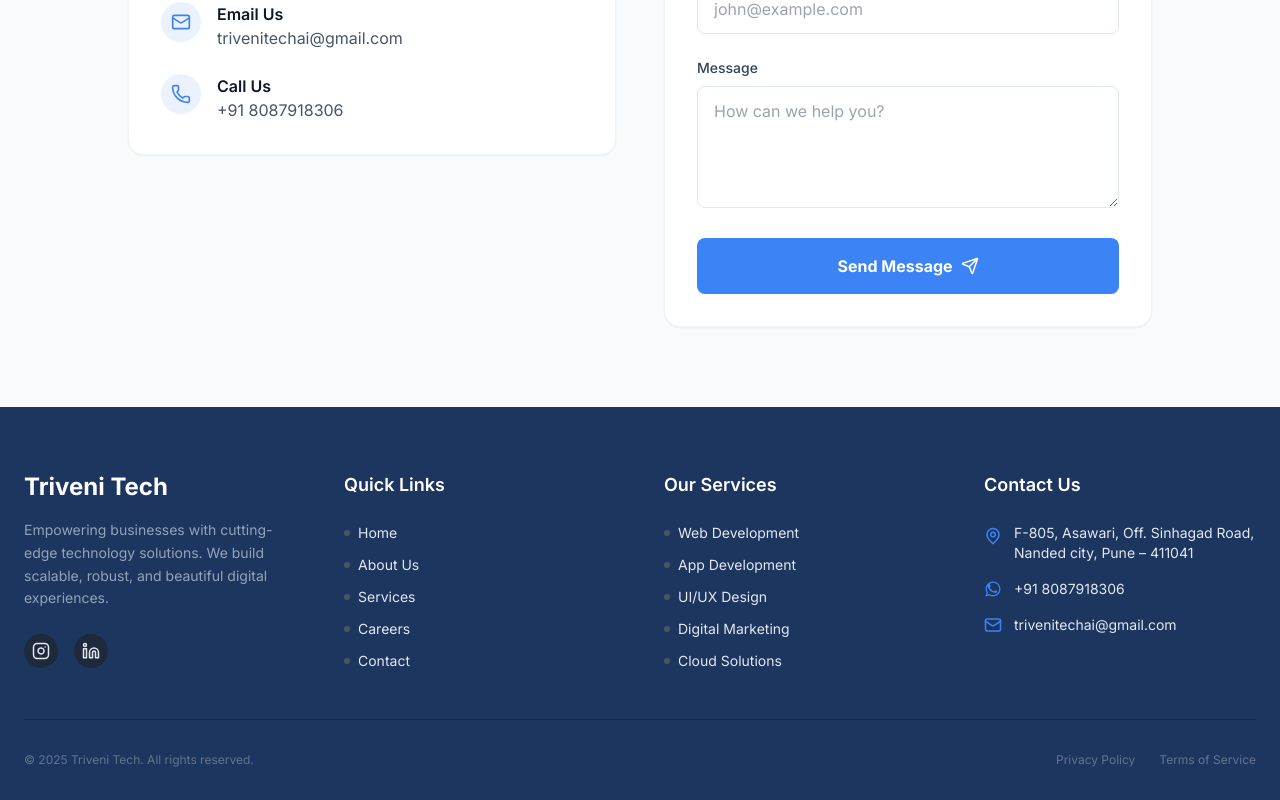
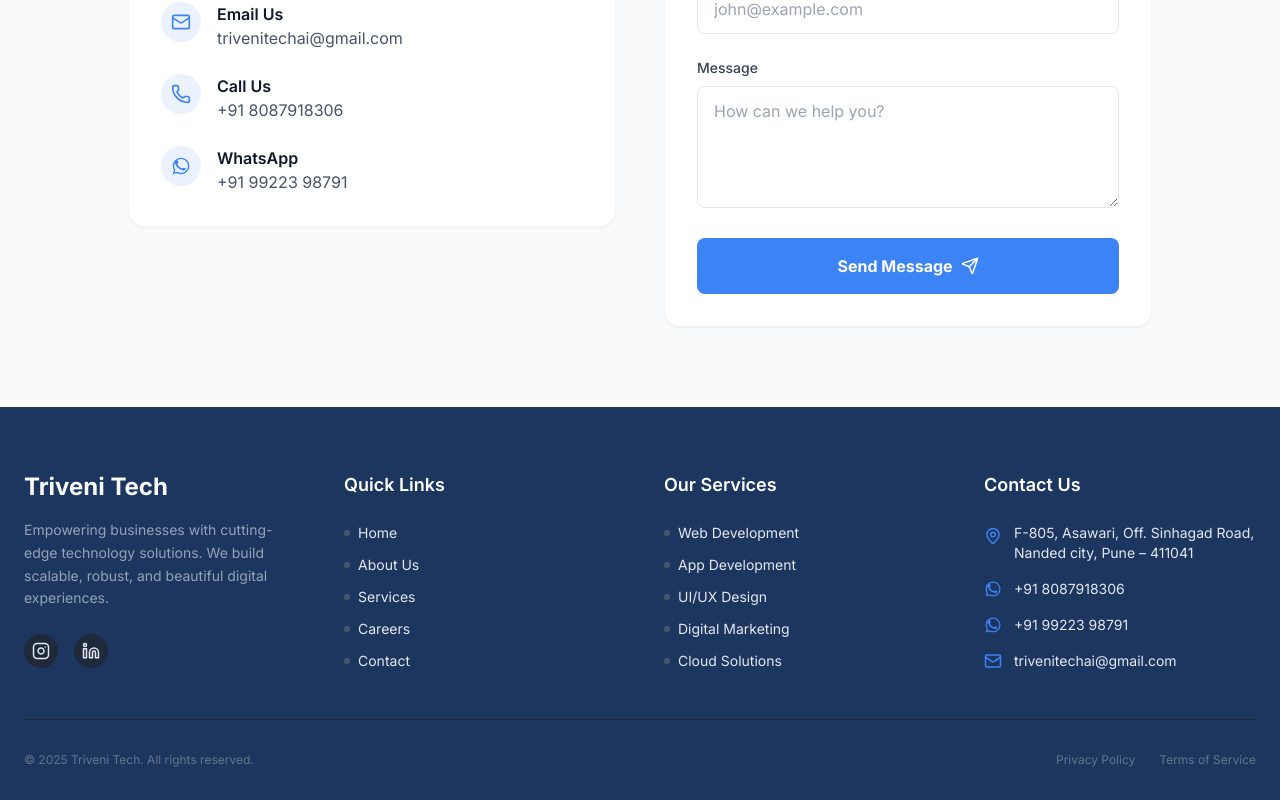
Before and after one commit to AryanJadile/Triveni-Tech, a Next.js app: page /contact in a window 1280 px wide. Shown: the part 479-1279 px from the top of the page. Built offline with nearby package versions, Linux system fonts and the light colour scheme.

Commit message:
added alternate contact info

```diff
--- a/src/app/contact/page.tsx
+++ b/src/app/contact/page.tsx
@@ -61,7 +61,14 @@ export default function ContactPage() {
                                     </div>
                                     <div>
                                         <h4 className="font-semibold text-slate-900">Our Location</h4>
-                                        <p className="text-slate-600">F-805, Asawari, Off. Sinhagad Road, Nanded city, Pune – 411041</p>
+                                        <a
+                                            href="https://maps.app.goo.gl/URP5ZvE8kDBjxwNC8"
+                                            target="_blank"
+                                            rel="noopener noreferrer"
+                                            className="text-slate-600 hover:text-primary transition-colors"
+                                        >
+                                            F-805, Asawari, Off. Sinhagad Road, Nanded city, Pune – 411041
+                                        </a>
                                     </div>
                                 </div>
 
@@ -82,6 +89,23 @@ export default function ContactPage() {
                                     <div>
                                         <h4 className="font-semibold text-slate-900">Call Us</h4>
                                         <p className="text-slate-600">+91 8087918306</p>
+                                    </div>
+                                </div>
+
+                                <div className="flex items-start gap-4">
+                                    <div className="w-10 h-10 bg-primary/10 rounded-full flex items-center justify-center text-primary shrink-0">
+                                        <svg
+                                            xmlns="http://www.w3.org/2000/svg"
+                                            viewBox="0 0 24 24"
+                                            fill="currentColor"
+                                            className="w-[20px] h-[20px]"
+                                        >
+                                            <path d="M12.04 2C6.58 2 2.13 6.45 2.13 11.91C2.13 13.66 2.59 15.36 3.45 16.86L2.05 22L7.3 20.62C8.75 21.41 10.38 21.83 12.04 21.83C17.5 21.83 21.95 17.38 21.95 11.92C21.95 9.27 20.92 6.78 19.05 4.91C17.18 3.03 14.69 2 12.04 2ZM12.05 3.67C14.25 3.67 16.31 4.53 17.87 6.09C19.42 7.65 20.28 9.71 20.28 11.92C20.28 16.46 16.58 20.15 12.04 20.15C10.56 20.15 9.11 19.76 7.85 19L7.55 18.83L4.43 19.65L5.26 16.61L5.06 16.29C4.24 14.99 3.81 13.47 3.81 11.91C3.81 7.37 7.5 3.67 12.05 3.67ZM16.53 14.84C16.48 14.76 15.66 14.36 15.26 14.16C14.87 13.96 14.67 13.86 14.53 14.06C14.38 14.26 13.98 14.76 13.83 14.91C13.73 15.06 13.58 15.06 13.18 14.86C12.79 14.66 11.51 14.24 10 12.89C8.83 11.85 8.03 10.56 7.83 10.21C7.63 9.87 7.81 9.68 8 9.49C8.18 9.31 8.4 9.01 8.59 8.81C8.74 8.66 8.79 8.51 8.89 8.31C8.99 8.11 8.94 7.96 8.84 7.76C8.74 7.56 8.14 6.06 7.9 5.46C7.65 4.86 7.4 4.96 7.25 4.96C7.11 4.96 6.91 4.96 6.71 4.96C6.51 4.96 6.16 5.04 5.86 5.36C5.56 5.68 4.72 6.48 4.72 8.11C4.72 9.74 5.91 11.33 6.06 11.53C6.21 11.73 8.36 15.04 11.66 16.46C12.44 16.8 13.06 17 13.54 17.16C14.24 17.38 14.88 17.34 15.39 17.27C15.96 17.18 17.14 16.55 17.39 15.85C17.64 15.15 17.64 14.55 17.59 14.46C17.54 14.35 17.39 14.29 16.99 14.09H16.53Z" />
+                                        </svg>
+                                    </div>
+                                    <div>
+                                        <h4 className="font-semibold text-slate-900">WhatsApp</h4>
+                                        <a href="https://wa.me/+919922398791" target="_blank" rel="noopener noreferrer" className="text-slate-600 hover:text-primary transition-colors">+91 99223 98791</a>
                                     </div>
                                 </div>
                             </div>
--- a/src/components/layout/Footer.tsx
+++ b/src/components/layout/Footer.tsx
@@ -59,7 +59,14 @@ export default function Footer() {
                         <ul className="space-y-4 text-sm">
                             <li className="flex items-start gap-3">
                                 <MapPin className="text-primary mt-1 shrink-0" size={18} />
-                                <span>F-805, Asawari, Off. Sinhagad Road, Nanded city, Pune – 411041</span>
+                                <a
+                                    href="https://maps.app.goo.gl/URP5ZvE8kDBjxwNC8"
+                                    target="_blank"
+                                    rel="noopener noreferrer"
+                                    className="hover:text-primary transition-colors"
+                                >
+                                    F-805, Asawari, Off. Sinhagad Road, Nanded city, Pune – 411041
+                                </a>
                             </li>
                             <li>
                                 <a
@@ -77,6 +84,24 @@ export default function Footer() {
                                         <path d="M12.04 2C6.58 2 2.13 6.45 2.13 11.91C2.13 13.66 2.59 15.36 3.45 16.86L2.05 22L7.3 20.62C8.75 21.41 10.38 21.83 12.04 21.83C17.5 21.83 21.95 17.38 21.95 11.92C21.95 9.27 20.92 6.78 19.05 4.91C17.18 3.03 14.69 2 12.04 2ZM12.05 3.67C14.25 3.67 16.31 4.53 17.87 6.09C19.42 7.65 20.28 9.71 20.28 11.92C20.28 16.46 16.58 20.15 12.04 20.15C10.56 20.15 9.11 19.76 7.85 19L7.55 18.83L4.43 19.65L5.26 16.61L5.06 16.29C4.24 14.99 3.81 13.47 3.81 11.91C3.81 7.37 7.5 3.67 12.05 3.67ZM16.53 14.84C16.48 14.76 15.66 14.36 15.26 14.16C14.87 13.96 14.67 13.86 14.53 14.06C14.38 14.26 13.98 14.76 13.83 14.91C13.73 15.06 13.58 15.06 13.18 14.86C12.79 14.66 11.51 14.24 10 12.89C8.83 11.85 8.03 10.56 7.83 10.21C7.63 9.87 7.81 9.68 8 9.49C8.18 9.31 8.4 9.01 8.59 8.81C8.74 8.66 8.79 8.51 8.89 8.31C8.99 8.11 8.94 7.96 8.84 7.76C8.74 7.56 8.14 6.06 7.9 5.46C7.65 4.86 7.4 4.96 7.25 4.96C7.11 4.96 6.91 4.96 6.71 4.96C6.51 4.96 6.16 5.04 5.86 5.36C5.56 5.68 4.72 6.48 4.72 8.11C4.72 9.74 5.91 11.33 6.06 11.53C6.21 11.73 8.36 15.04 11.66 16.46C12.44 16.8 13.06 17 13.54 17.16C14.24 17.38 14.88 17.34 15.39 17.27C15.96 17.18 17.14 16.55 17.39 15.85C17.64 15.15 17.64 14.55 17.59 14.46C17.54 14.35 17.39 14.29 16.99 14.09H16.53Z" />
                                     </svg>
                                     <span>+91 8087918306</span>
+                                </a>
+                            </li>
+                            <li>
+                                <a
+                                    href="https://wa.me/+919922398791"
+                                    target="_blank"
+                                    rel="noopener noreferrer"
+                                    className="flex items-center gap-3 hover:text-primary transition-colors"
+                                >
+                                    <svg
+                                        xmlns="http://www.w3.org/2000/svg"
+                                        viewBox="0 0 24 24"
+                                        fill="currentColor"
+                                        className="w-[18px] h-[18px] text-primary shrink-0"
+                                    >
+                                        <path d="M12.04 2C6.58 2 2.13 6.45 2.13 11.91C2.13 13.66 2.59 15.36 3.45 16.86L2.05 22L7.3 20.62C8.75 21.41 10.38 21.83 12.04 21.83C17.5 21.83 21.95 17.38 21.95 11.92C21.95 9.27 20.92 6.78 19.05 4.91C17.18 3.03 14.69 2 12.04 2ZM12.05 3.67C14.25 3.67 16.31 4.53 17.87 6.09C19.42 7.65 20.28 9.71 20.28 11.92C20.28 16.46 16.58 20.15 12.04 20.15C10.56 20.15 9.11 19.76 7.85 19L7.55 18.83L4.43 19.65L5.26 16.61L5.06 16.29C4.24 14.99 3.81 13.47 3.81 11.91C3.81 7.37 7.5 3.67 12.05 3.67ZM16.53 14.84C16.48 14.76 15.66 14.36 15.26 14.16C14.87 13.96 14.67 13.86 14.53 14.06C14.38 14.26 13.98 14.76 13.83 14.91C13.73 15.06 13.58 15.06 13.18 14.86C12.79 14.66 11.51 14.24 10 12.89C8.83 11.85 8.03 10.56 7.83 10.21C7.63 9.87 7.81 9.68 8 9.49C8.18 9.31 8.4 9.01 8.59 8.81C8.74 8.66 8.79 8.51 8.89 8.31C8.99 8.11 8.94 7.96 8.84 7.76C8.74 7.56 8.14 6.06 7.9 5.46C7.65 4.86 7.4 4.96 7.25 4.96C7.11 4.96 6.91 4.96 6.71 4.96C6.51 4.96 6.16 5.04 5.86 5.36C5.56 5.68 4.72 6.48 4.72 8.11C4.72 9.74 5.91 11.33 6.06 11.53C6.21 11.73 8.36 15.04 11.66 16.46C12.44 16.8 13.06 17 13.54 17.16C14.24 17.38 14.88 17.34 15.39 17.27C15.96 17.18 17.14 16.55 17.39 15.85C17.64 15.15 17.64 14.55 17.59 14.46C17.54 14.35 17.39 14.29 16.99 14.09H16.53Z" />
+                                    </svg>
+                                    <span>+91 99223 98791</span>
                                 </a>
                             </li>
                             <li>
```
